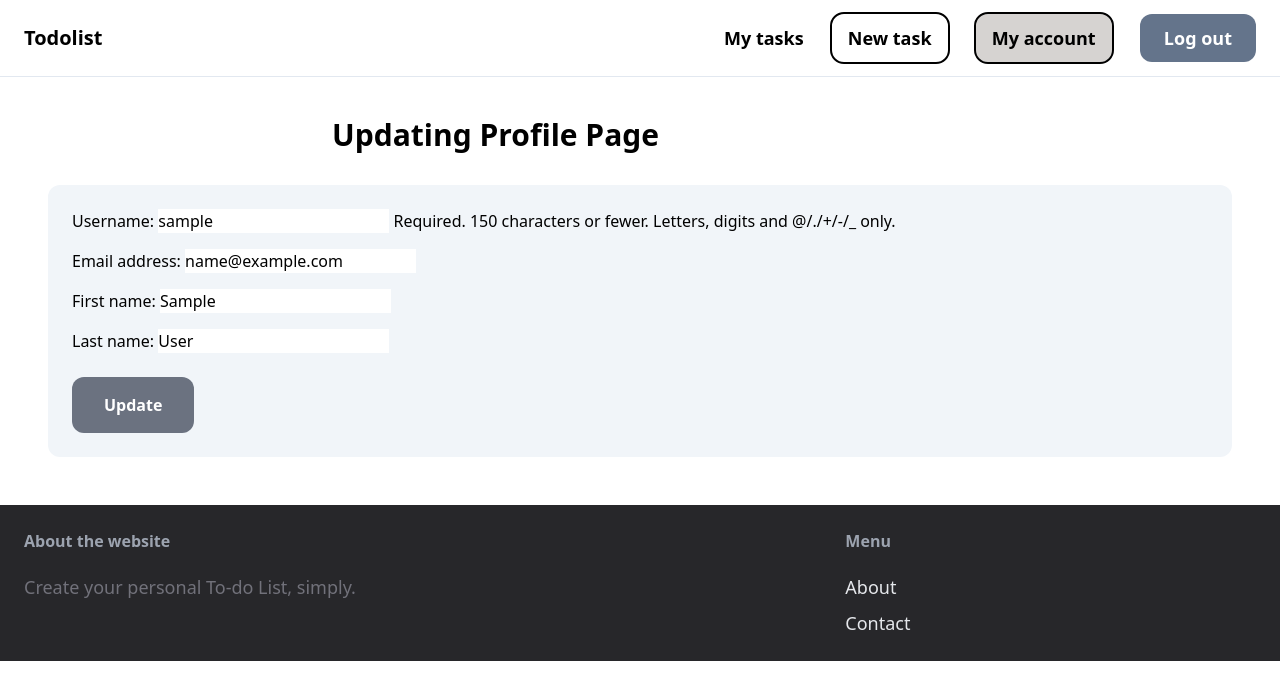
After one commit to hadisql/django-todolist, a Django app: page /profile/update/ in a window 1280 px wide. The commit adds this page. Shown: the top 700 px of the page. Run offline with Django 4.2, Linux system fonts and the light colour scheme; the visitor is signed in with stand-in values (Sample User, id 1); some libraries are stand-ins or nearby versions.

Commit message:
added account feature

```diff
--- a/core/forms.py
+++ b/core/forms.py
@@ -36,3 +36,9 @@ class SignupForm(UserCreationForm):
         'class': 'w-full py-4 rounded-md',
         'placeholder': 'Repeat Password'
     }))
+
+class UpdateProfile(forms.ModelForm):
+
+    class Meta:
+        model = User
+        fields = ('username', 'email', 'first_name', 'last_name')
--- a/core/templates/core/base.html
+++ b/core/templates/core/base.html
@@ -15,9 +15,10 @@
 
       <div class="space-x-6">
         {% if request.user.is_authenticated %}
-        <a href="{% url 'tasks:index' %}" class="text-lg font-semibold hover:text-slate-500">My tasks</a>
-        <a href="{% url 'tasks:new_task' %}" class="px-4 py-3 text-lg font-semibold hover:text-slate-500 rounded-xl outline outline-2 hover:outline-dashed">New task</a>
-        <a href="{% url 'core:logout' %}" class="px-6 py-3 text-lg font-semibold bg-slate-500 text-white rounded-xl hover:bg-slate-700">Log out</a>
+          <a href="{% url 'tasks:index' %}" class="text-lg font-semibold hover:text-slate-500">My tasks</a>
+          <a href="{% url 'tasks:new_task' %}" class="px-4 py-3 text-lg font-semibold hover:text-slate-500 rounded-xl outline outline-2 hover:outline-dashed">New task</a>
+          <a href="{% url 'core:profile' %}" class="px-4 py-3 text-lg font-semibold bg-stone-300 hover:text-slate-500 rounded-xl outline outline-2 hover:outline-dashed">My account</a>
+          <a href="{% url 'core:logout' %}" class="px-6 py-3 text-lg font-semibold bg-slate-500 text-white rounded-xl hover:bg-slate-700">Log out</a>
         {% else %}
           <a href="{% url 'core:signup' %}" class="text-lg font-semibold hover:text-slate-500">Sign up</a>
           <a href="{% url 'core:login' %}" class="px-6 py-3 text-lg font-semibold bg-slate-500 text-white rounded-xl hover:bg-slate-700">Log in</a>
--- /dev/null
+++ b/core/templates/core/profile_update.html
@@ -0,0 +1,34 @@
+{% extends 'core/base.html' %}
+
+{% block title %}Edit Profile{% endblock %}
+
+{% block body %}
+  <div class="w-1/2 my-4 mx-auto rounded-xl">
+    <div class="m-0 p-0 text-justify">
+        <h1 class="font-semibold text-3xl mb-8">Updating Profile Page</h1>
+    </div>
+  </div>
+
+  {% if message %}
+  <h2 class=" m-6">{{ message }}</h2>
+  {% endif %}
+  <div class="p-6 m-6 bg-slate-100 rounded-xl">
+    <form action="." method="POST">
+      {% csrf_token %}
+
+      <div class="space-y-4">
+        {{ form.as_p }}
+      </div>
+      {% if form.errors or form.non_field_errors %}
+        <div class="mb-3 p-6 bg-red-100 rounded-xl">
+          {% for field in form %}
+            {{ field.errors }}
+          {% endfor %}
+
+          {{ form.non_field_errors }}
+        </div>
+      {% endif %}
+      <input type="submit" value="Update" class="mt-6 bg-gray-500 text-white rounded-xl py-4 px-8 font-semibold hover:bg-gray-700">
+    </form>
+  </div>
+{% endblock %}
--- a/core/urls.py
+++ b/core/urls.py
@@ -12,4 +12,6 @@ urlpatterns = [
     path("signup/", views.signup, name="signup"),
     path("login/", auth_views.LoginView.as_view(template_name="core/login.html",authentication_form=LoginForm), name="login"),
     path("logout/", auth_views.LogoutView.as_view(next_page=reverse_lazy('core:login')), name='logout'),
+    path("profile/", views.profile_view, name="profile"),
+    path("profile/update/", views.profile_update, name="profile_update"),
 ]
--- a/core/views.py
+++ b/core/views.py
@@ -1,7 +1,6 @@
 from django.shortcuts import render, redirect
 from django.contrib.auth import logout
-
-from .forms import SignupForm
+from .forms import SignupForm, UpdateProfile
 
 # Create your views here.
 def index(request):
@@ -26,3 +25,35 @@ def logout_view(request):
     return render(request, 'core/index.html', {
         "message": "Logged Out"
     })
+
+def profile_view(request):
+    # form = UpdateProfile(instance=request.user)
+    username = request.user.username
+    first_name = request.user.first_name
+    last_name = request.user.last_name
+    email = request.user.email
+    return render(request, 'core/profile.html',{
+        #"form": form
+        "username": username,
+        "first_name": first_name,
+        "last_name": last_name,
+        "email": email
+    })
+
+#https://stackoverflow.com/questions/9957371/how-to-update-user-object-without-creating-new-one
+def profile_update(request):
+    if request.method == "POST":
+        form = UpdateProfile(request.POST, instance=request.user)
+        if form.is_valid():
+            user = form.save(commit=False)
+            user.save()
+            #return HttpResponseRedirect(reverse('profile'))
+            return render(request, 'core/profile_update.html', {
+            "form": form,
+            "message": "Profile updated"
+        })
+    else:
+        form = UpdateProfile(instance=request.user)
+        return render(request, 'core/profile_update.html', {
+            "form": form,
+        })
```
Also changed, not shown: core/templates/core/profile.html (added, +31 -0 lines), tasks/templates/tasks/index.html (+20 -12 lines).
